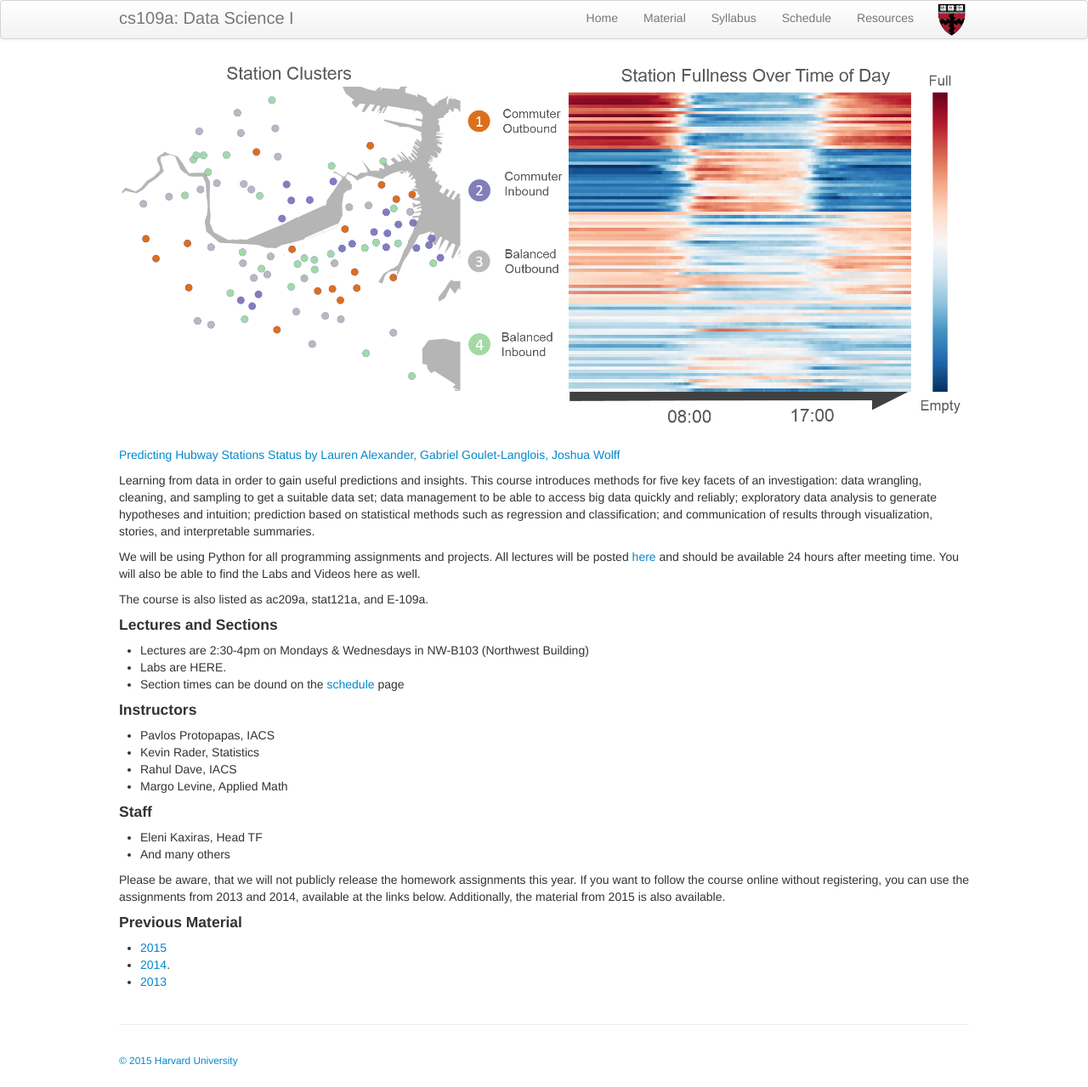
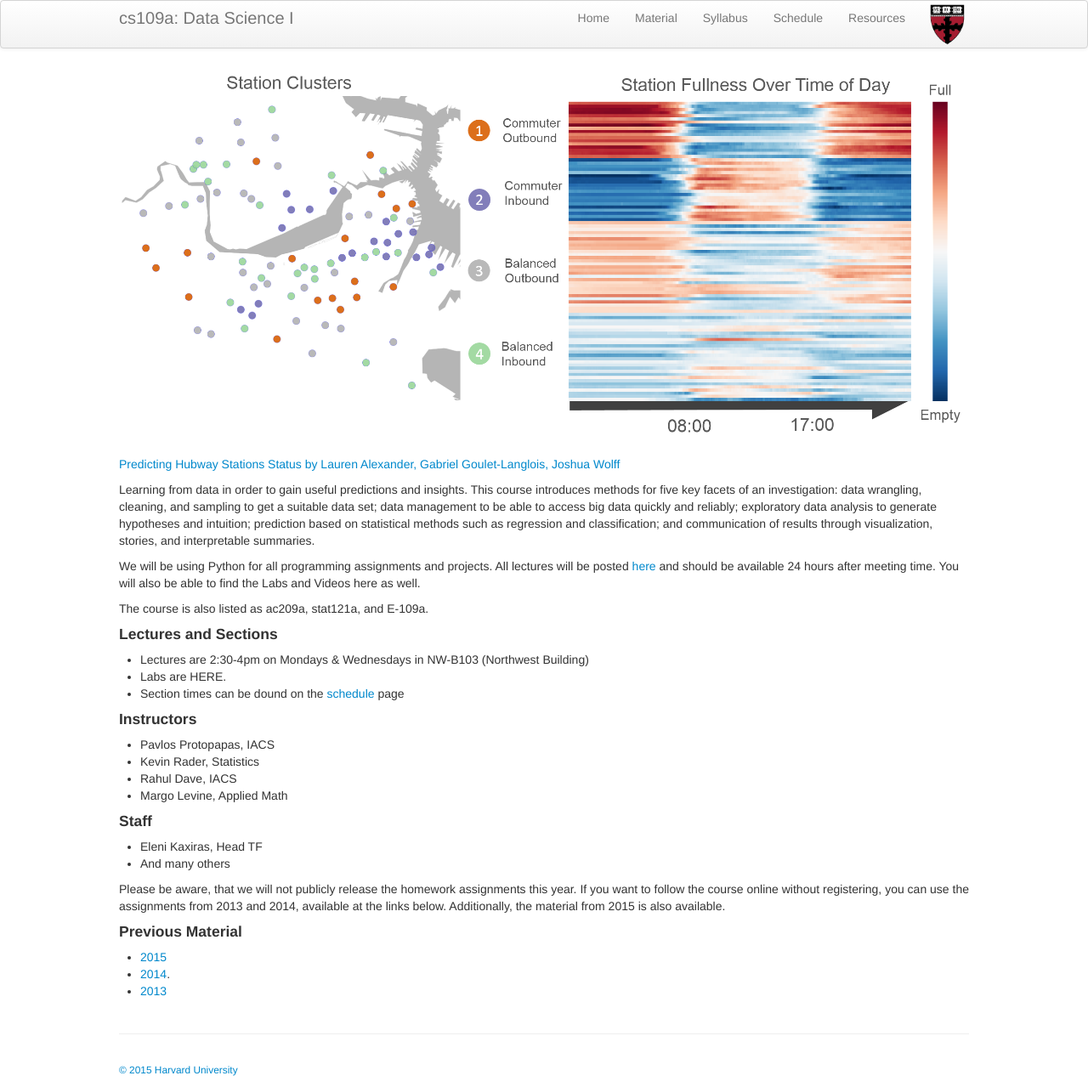
Before and after one commit to cs109/a-2017, a Jekyll site: the page built from index.md, in a window 1280 px wide. Shown: the whole page at 85% size. Built offline with Jekyll 4.4.1, drawn with Linux system fonts in a browser that asks for light colours.

Commit message:
changed image width to 50

```diff
--- a/_includes/themes/twitter/default.html
+++ b/_includes/themes/twitter/default.html
@@ -32,7 +32,7 @@
       <div class="navbar-inner">
         <div class="container-narrow">
           <a class="brand" href="{{ HOME_PATH }}">{{ site.title }}</a>
-          <a href="http://www.seas.harvard.edu"><img src="https://raw.githubusercontent.com/cs109/a-2017/gh-pages/figures/SEASLogo_RGB.png" width="40" height="44" alt="Site logo" pagespeed_url_hash="2699053971" align = "right">
+          <a href="http://www.seas.harvard.edu"><img src="https://raw.githubusercontent.com/cs109/a-2017/gh-pages/figures/SEASLogo_RGB.png" width="50" height="55" alt="Site logo" pagespeed_url_hash="2699053971" align = "right">
 </a>
           <ul class="nav">
               <li><a href="{{ BASE_PATH }}/index.html">Home</a></li>
```
